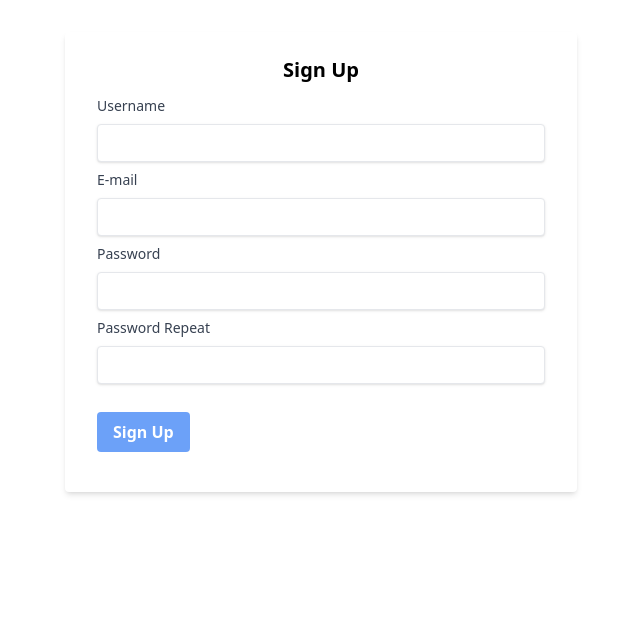
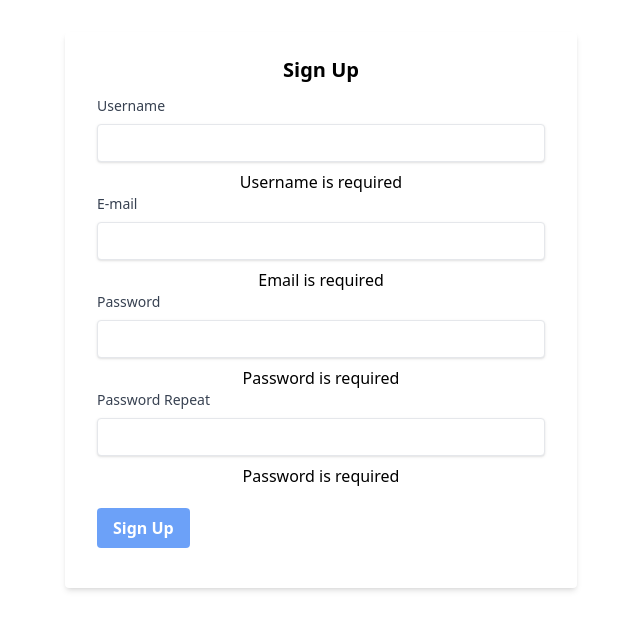
Before and after one commit to AndreSDS/react-tdd, a React (Vite) app: page / in a window 1280 px wide. Shown: the top 630 px of the page, without its empty margins (319-959 px from the left). Built offline with nearby package versions, Linux system fonts and the light colour scheme; what miragejs would draw is missing.

Commit message:
improving tests

```diff
--- a/src/Pages/SignUp/index.tsx
+++ b/src/Pages/SignUp/index.tsx
@@ -17,7 +17,14 @@ export const SignUp = () => {
     password: "",
     password_repeat: "",
   });
+  const [errors, setErrors] = useState({
+    username: "Username is required",
+    email: "Email is required",
+    password: "Password is required",
+  });
+
   const [loading, setLoading] = useState(false);
+  const [signUpSuccess, setSignUpSuccess] = useState(false);
 
   const onChangeInputValue = (e: ChangeEvent<HTMLInputElement> | undefined) => {
     if (e) {
@@ -42,12 +49,24 @@ export const SignUp = () => {
 
     setLoading(true);
 
+    try {
       await api.post("/users", body);
+      setSignUpSuccess(true);
+    } catch (error) {
+      const errors: any = error;
+      if (errors.response.status === 400) {
+        setErrors({ ...errors.response.data.errors });
+      }
+      setLoading(false);
+    }
   };
 
   return (
+    <>
       <div className="w-full max-w-lg mx-auto flex">
+        {!signUpSuccess && (
           <form
+            data-testid="sign-up-form"
             onSubmit={onSubmit}
             className="grow bg-white shadow-md rounded px-8 py-6"
           >
@@ -64,6 +83,7 @@ export const SignUp = () => {
                 name="username"
                 onChange={onChangeInputValue}
               />
+              <span className="error">{errors.username}</span>
 
               <label htmlFor="email" className="label">
                 E-mail
@@ -75,6 +95,7 @@ export const SignUp = () => {
                 name="email"
                 onChange={onChangeInputValue}
               />
+              <span className="error">{errors.email}</span>
 
               <label htmlFor="password" className="label">
                 Password
@@ -86,6 +107,9 @@ export const SignUp = () => {
                 name="password"
                 onChange={onChangeInputValue}
               />
+              {errors.password && (
+                <span className="error">{errors.password}</span>
+              )}
 
               <label htmlFor="password_repeat" className="label">
                 Password Repeat
@@ -97,9 +121,16 @@ export const SignUp = () => {
                 name="password_repeat"
                 onChange={onChangeInputValue}
               />
+              {errors.password && (
+                <span className="error">{errors.password}</span>
+              )}
 
               <button
-            className={disableButton || loading ? "disabled:opacity-75 button" : "button"}
+                className={
+                  disableButton || loading
+                    ? "disabled:opacity-75 button"
+                    : "button"
+                }
                 disabled={disableButton || loading}
                 type="submit"
               >
@@ -113,6 +144,17 @@ export const SignUp = () => {
               </button>
             </div>
           </form>
+        )}
+
+        {signUpSuccess && (
+          <div
+            className="w-full p-4 mb-4 mt-4 text-sm text-green-700 bg-green-100 rounded-lg dark:bg-green-200 dark:text-green-800"
+            role="alert"
+          >
+            Please check your email to activate your account
           </div>
+        )}
+      </div>
+    </>
   );
 };
--- a/src/service/server.ts
+++ b/src/service/server.ts
@@ -1,4 +1,4 @@
-import { createServer, Model } from "miragejs";
+import { createServer, Model, Response } from "miragejs";
 import { IUser } from "../interfaces/user";
 
 export function createMockServer() {
@@ -43,8 +43,23 @@ export function createMockServer() {
 
       this.post("/users", (schema, request) => {
         let data = JSON.parse(request.requestBody);
-        schema.db.users.insert(data);
-        return null;
+        const { username, email, password } = data;
+
+        if (username && email && password) {
+          return schema.db.users.insert(data);
+        } else {
+          return new Response(
+            400,
+            {},
+            {
+              errors: {
+                username: "Username is required",
+                email: "Email is required",
+                password: "Password is required",
+              },
+            }
+          );
+        }
       });
     },
   });
```
Also changed, not shown: 1 other file (tests, documents, lock files or other folders). Lines whose indentation alone changed are shown as unchanged.
